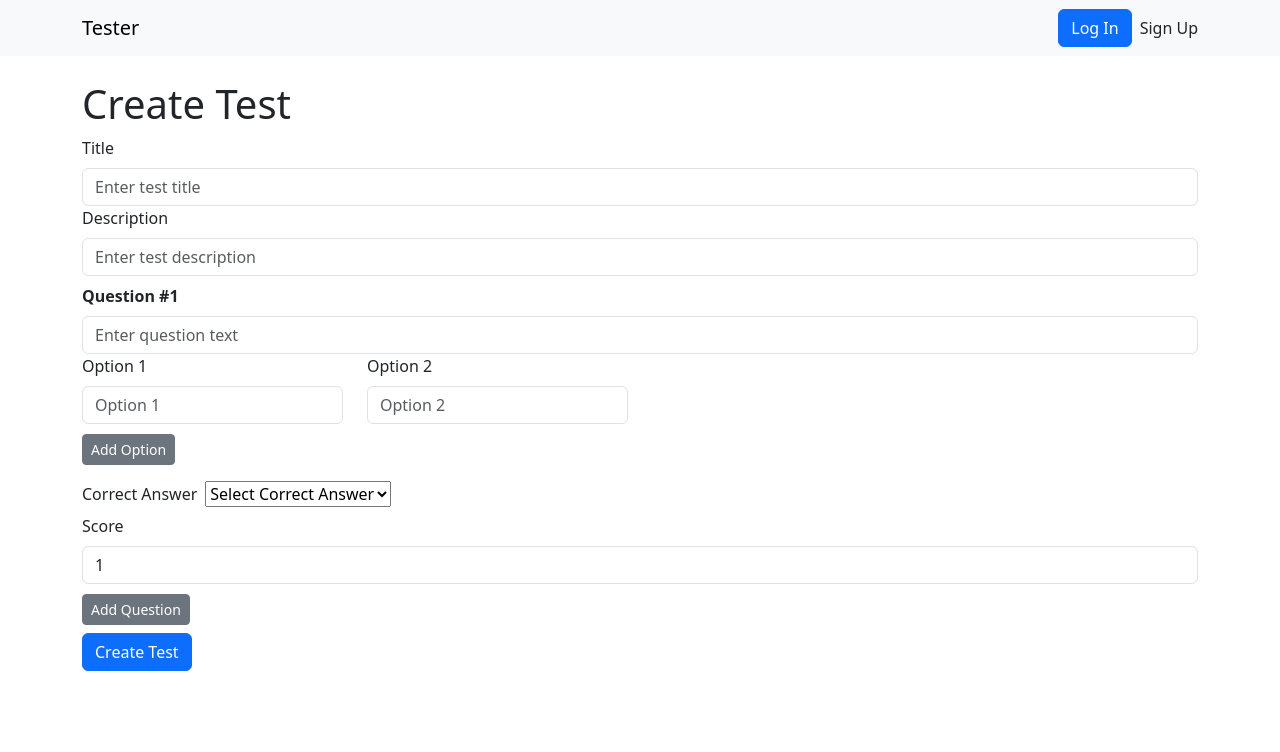
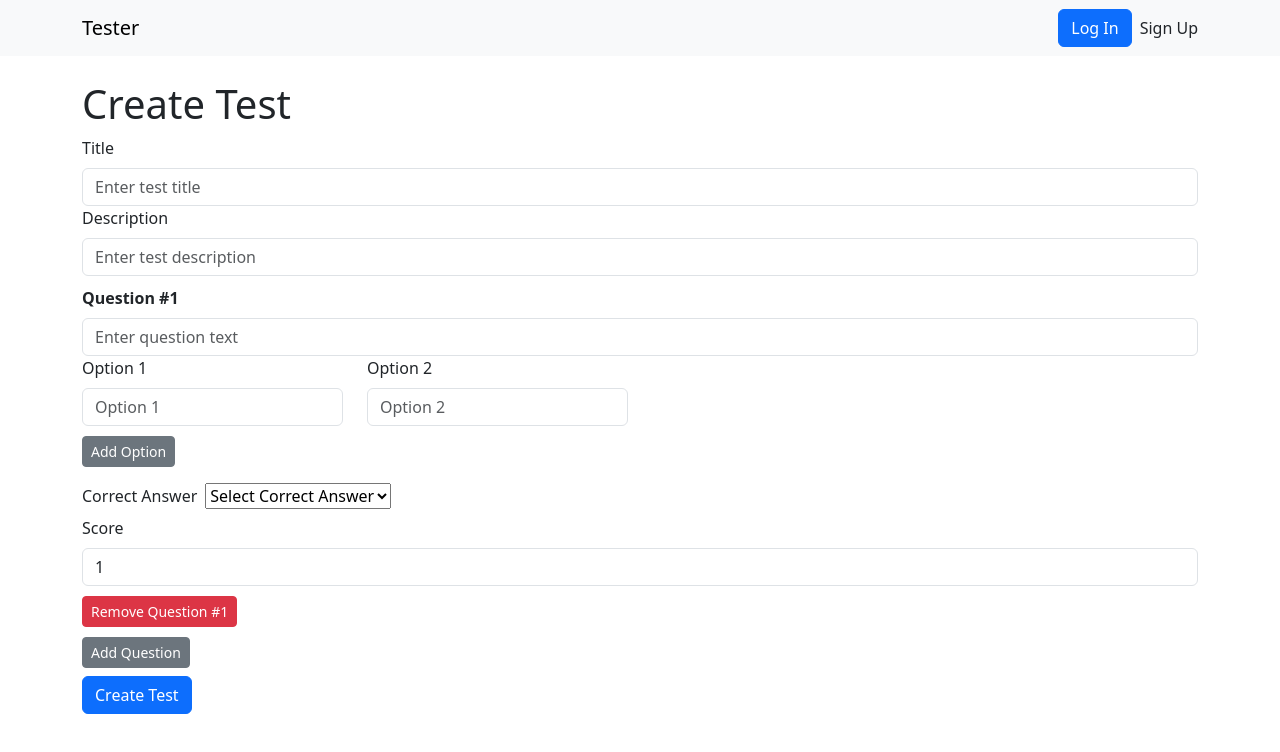
Before and after one commit to viktoriiakoniukhova/mern-tester, a React (Create React App) app in the folder client/: page /create in a window 1280 px wide. Shown: the top 752 px of the page. Built offline with nearby package versions, Linux system fonts and the light colour scheme.

Commit message:
fix: add "delete question" btn, fix select options

```diff
--- a/client/src/pages/TestCreatePage.jsx
+++ b/client/src/pages/TestCreatePage.jsx
@@ -108,7 +108,7 @@ const TestCreatePage = () => {
               {({ push, remove }) => (
                 <Col className="my-2">
                   {values.questions.map((question, index) => (
-                    <div key={index}>
+                    <div key={index} style={{ marginTop: "10px" }}>
                       {/* Question Text */}
                       <Form.Group controlId={`questions[${index}].text`}>
                         <Form.Label>
@@ -259,6 +259,14 @@ const TestCreatePage = () => {
                             errors.questions[index].score}
                         </Form.Control.Feedback>
                       </Form.Group>
+                      <Button
+                        variant="danger"
+                        size="sm"
+                        onClick={() => remove(index)}
+                        style={{ marginTop: "10px" }}
+                      >
+                        Remove Question #{index + 1}
+                      </Button>
                     </div>
                   ))}
                   <Button
--- a/client/src/pages/TestEditPage.jsx
+++ b/client/src/pages/TestEditPage.jsx
@@ -118,7 +118,7 @@ const TestEditPage = () => {
                 {({ push, remove }) => (
                   <Col className="my-2">
                     {values.questions.map((question, index) => (
-                      <div key={index}>
+                      <div key={index} style={{ marginTop: "10px" }}>
                         {/* Question Text */}
                         <Form.Group controlId={`questions[${index}].text`}>
                           <Form.Label>
@@ -243,15 +243,20 @@ const TestEditPage = () => {
                                     1)}
                               </option>
                             ) : (
-                              <option>Select Correct Answer</option>
+                              <option value="">Select Correct Answer</option>
                             )}
 
                             {question.options.map((_, optionIndex) => {
-                              return (
-                                <option key={optionIndex} value={_}>
-                                  Option {optionIndex + 1}
-                                </option>
-                              );
+                              if (
+                                (test.questions[index] &&
+                                  _ !== test.questions[index].answer) ||
+                                !test.questions[index]
+                              )
+                                return (
+                                  <option key={optionIndex} value={_}>
+                                    Option {optionIndex + 1}
+                                  </option>
+                                );
                             })}
                           </Field>
                           <Form.Control.Feedback type="invalid">
@@ -284,6 +289,14 @@ const TestEditPage = () => {
                               errors.questions[index].score}
                           </Form.Control.Feedback>
                         </Form.Group>
+                        <Button
+                          variant="danger"
+                          size="sm"
+                          onClick={() => remove(index)}
+                          style={{ marginTop: "10px" }}
+                        >
+                          Remove Question #{index + 1}
+                        </Button>
                       </div>
                     ))}
                     <Button
```
